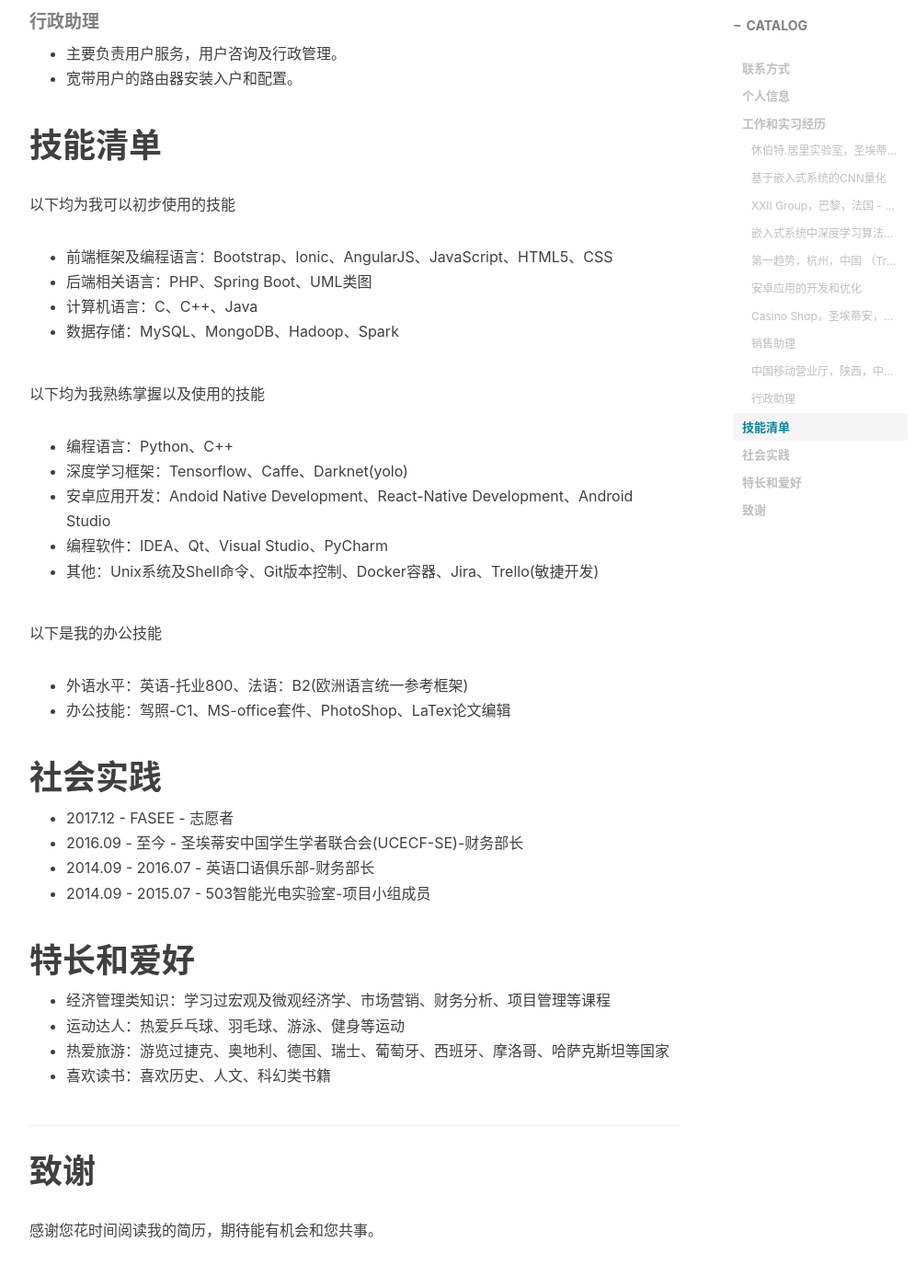
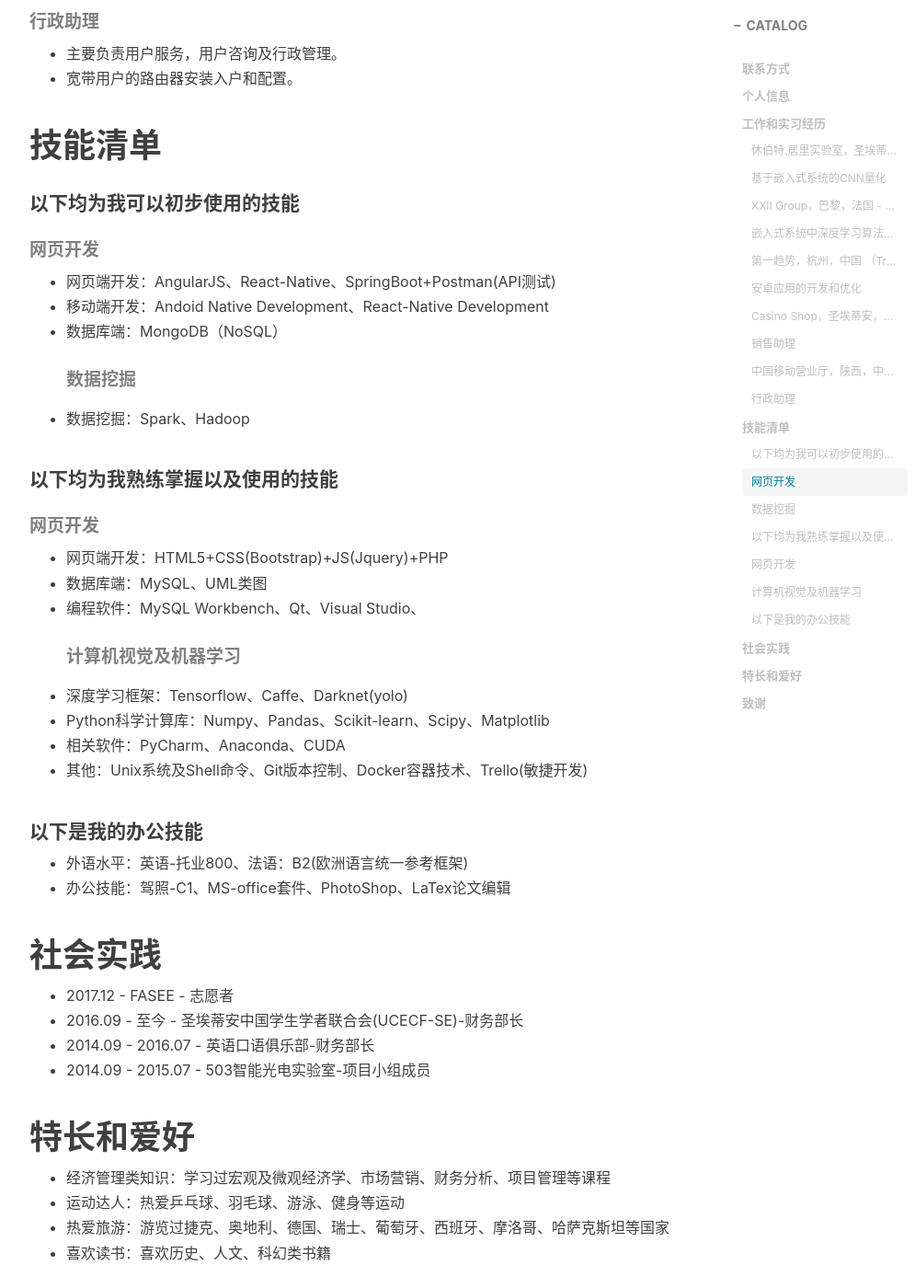
Before and after one commit to he-chen-95/he-chen-95.github.io, a Jekyll site: the page built from _posts/2050-08-20-何晨的个人简历.md, in a window 1280 px wide and 1400 px high, scrolled down 2188 px. Shown: the whole window at 92% size, without its empty margins (233-1228 px from the left). Built offline with Jekyll 4.4.1, drawn with Linux system fonts in a browser that asks for light colours; nearby versions of some CDN libraries; comment, search, counter and statistics services are not loaded.

Commit message:
Update 2050-08-20-何晨的个人简历.md

```diff
--- a/_posts/2050-08-20-何晨的个人简历.md
+++ b/_posts/2050-08-20-何晨的个人简历.md
@@ -60,20 +60,26 @@ tags:
 * 宽带用户的路由器安装入户和配置。
 
 # 技能清单
-以下均为我可以初步使用的技能
-- 前端框架及编程语言：Bootstrap、Ionic、AngularJS、JavaScript、HTML5、CSS
-- 后端相关语言：PHP、Spring Boot、UML类图
-- 计算机语言：C、C++、Java
-- 数据存储：MySQL、MongoDB、Hadoop、Spark
+#### 以下均为我可以初步使用的技能
+##### 网页开发
+- 网页端开发：AngularJS、React-Native、SpringBoot+Postman(API测试)
+- 移动端开发：Andoid Native Development、React-Native Development
+- 数据库端：MongoDB（NoSQL）
+##### 数据挖掘
+- 数据挖掘：Spark、Hadoop
 
-以下均为我熟练掌握以及使用的技能
-- 编程语言：Python、C++
+#### 以下均为我熟练掌握以及使用的技能
+##### 网页开发
+- 网页端开发：HTML5+CSS(Bootstrap)+JS(Jquery)+PHP
+- 数据库端：MySQL、UML类图
+- 编程软件：MySQL Workbench、Qt、Visual Studio、
+##### 计算机视觉及机器学习
 - 深度学习框架：Tensorflow、Caffe、Darknet(yolo)
-- 安卓应用开发：Andoid Native Development、React-Native Development、Android Studio
-- 编程软件：IDEA、Qt、Visual Studio、PyCharm
-- 其他：Unix系统及Shell命令、Git版本控制、Docker容器、Jira、Trello(敏捷开发)
+- Python科学计算库：Numpy、Pandas、Scikit-learn、Scipy、Matplotlib
+- 相关软件：PyCharm、Anaconda、CUDA
+- 其他：Unix系统及Shell命令、Git版本控制、Docker容器技术、Trello(敏捷开发)
 
-以下是我的办公技能
+#### 以下是我的办公技能
 - 外语水平：英语-托业800、法语：B2(欧洲语言统一参考框架)
 - 办公技能：驾照-C1、MS-office套件、PhotoShop、LaTex论文编辑
 
```
